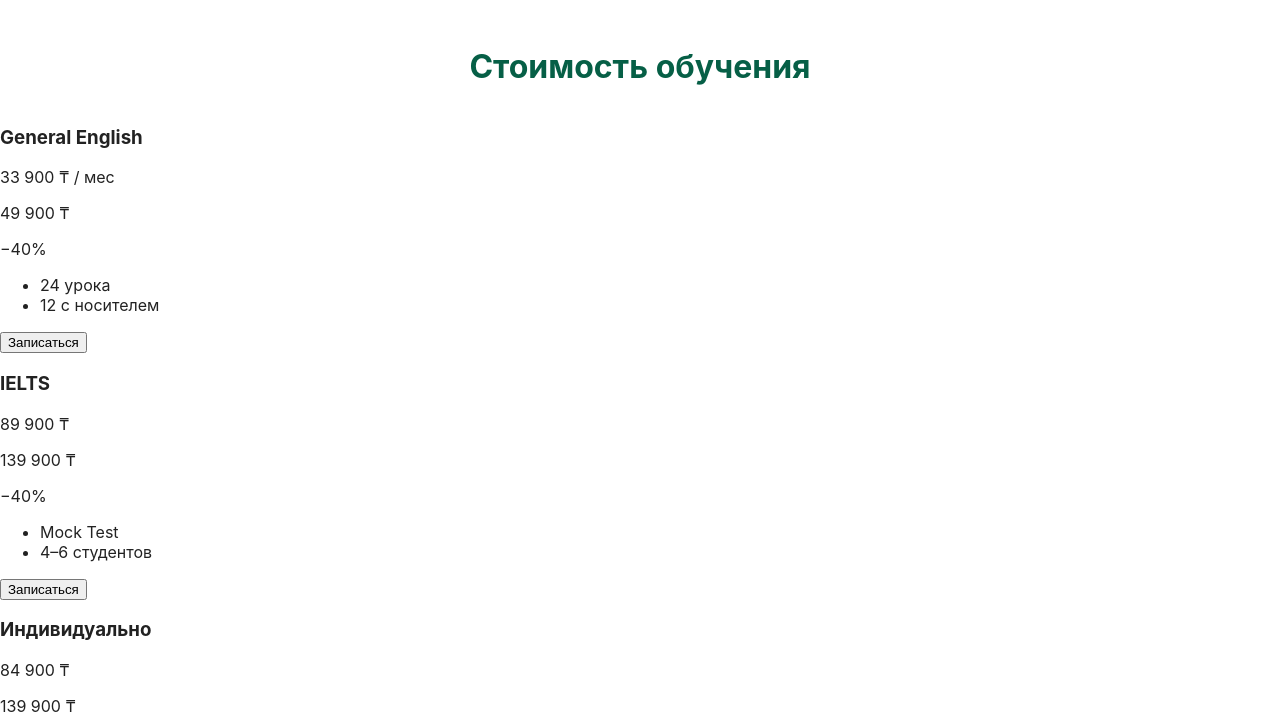
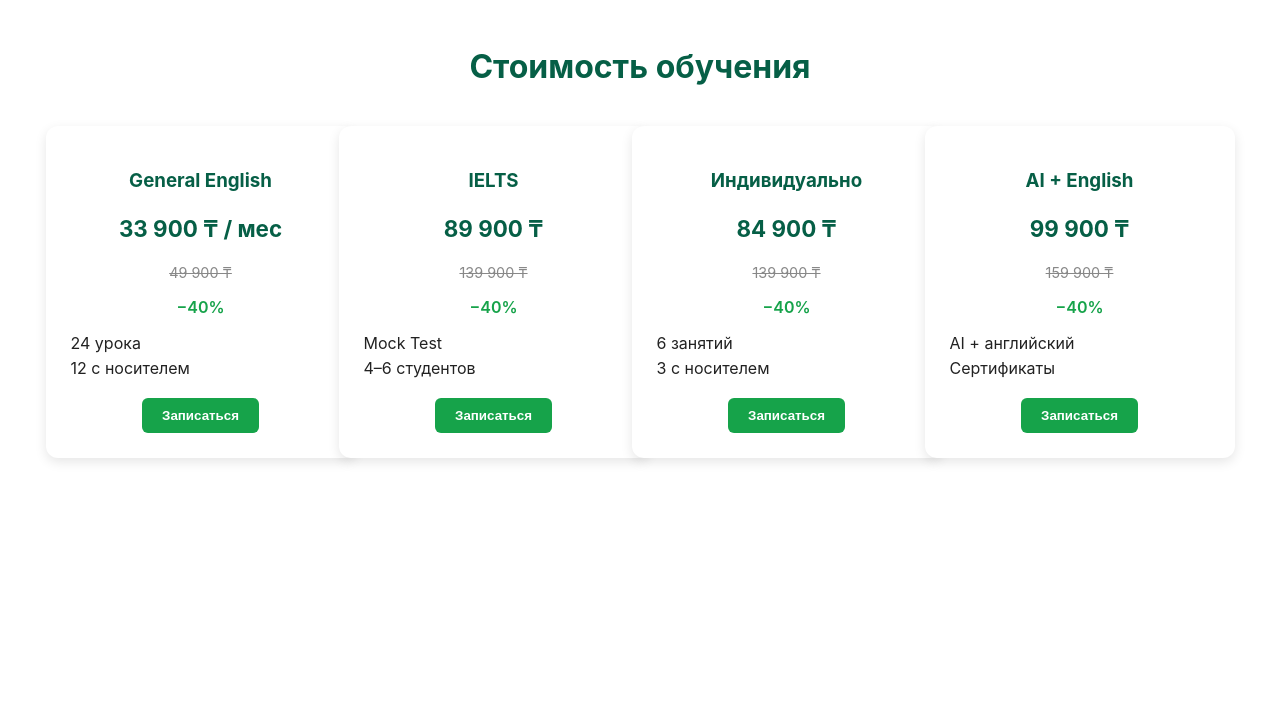
Before and after one commit to nurzxc/Nurzha, a plain HTML site: page index.html in a window 1280 px wide. Shown: the part 1780-2502 px from the top of the page. Drawn offline with Linux system fonts and the light colour scheme.

Commit message:
Update index.html

```diff
--- a/index.html
+++ b/index.html
@@ -85,6 +85,79 @@ form button:hover { background: #065f46; }
 .whatsapp-btn .icon { width: 22px; height: 22px; margin-right: 8px; }
 
 footer { background: #065f46; color: #fff; text-align: center; padding: 25px 10px; }
+
+/* ----- Карточки с ценами ----- */
+.cards {
+  display: grid;
+  grid-template-columns: repeat(auto-fit, minmax(260px, 1fr));
+  gap: 20px;
+  width: 90%;
+  max-width: 1200px;
+  margin: auto;
+  justify-items: center;
+}
+
+.card {
+  background: #fff;
+  border-radius: 12px;
+  box-shadow: 0 4px 12px rgba(0,0,0,.1);
+  padding: 25px;
+  text-align: center;
+  transition: transform 0.3s;
+  width: 260px;
+}
+
+.card:hover {
+  transform: translateY(-5px);
+}
+
+.card h3 {
+  color: #065f46;
+  margin-bottom: 10px;
+}
+
+.price {
+  font-size: 1.4rem;
+  font-weight: 700;
+  color: #065f46;
+}
+
+.old-price {
+  text-decoration: line-through;
+  color: #888;
+  font-size: 0.9rem;
+}
+
+.discount {
+  color: #16a34a;
+  font-weight: 600;
+}
+
+.features {
+  text-align: left;
+  list-style-type: none;
+  padding: 0;
+  margin: 10px 0 20px;
+}
+
+.features li {
+  margin: 5px 0;
+}
+
+.card button {
+  background: #16a34a;
+  color: #fff;
+  border: none;
+  padding: 10px 20px;
+  border-radius: 6px;
+  cursor: pointer;
+  font-weight: 600;
+  transition: background 0.3s;
+}
+
+.card button:hover {
+  background: #065f46;
+}
 </style>
 </head>
 
```
